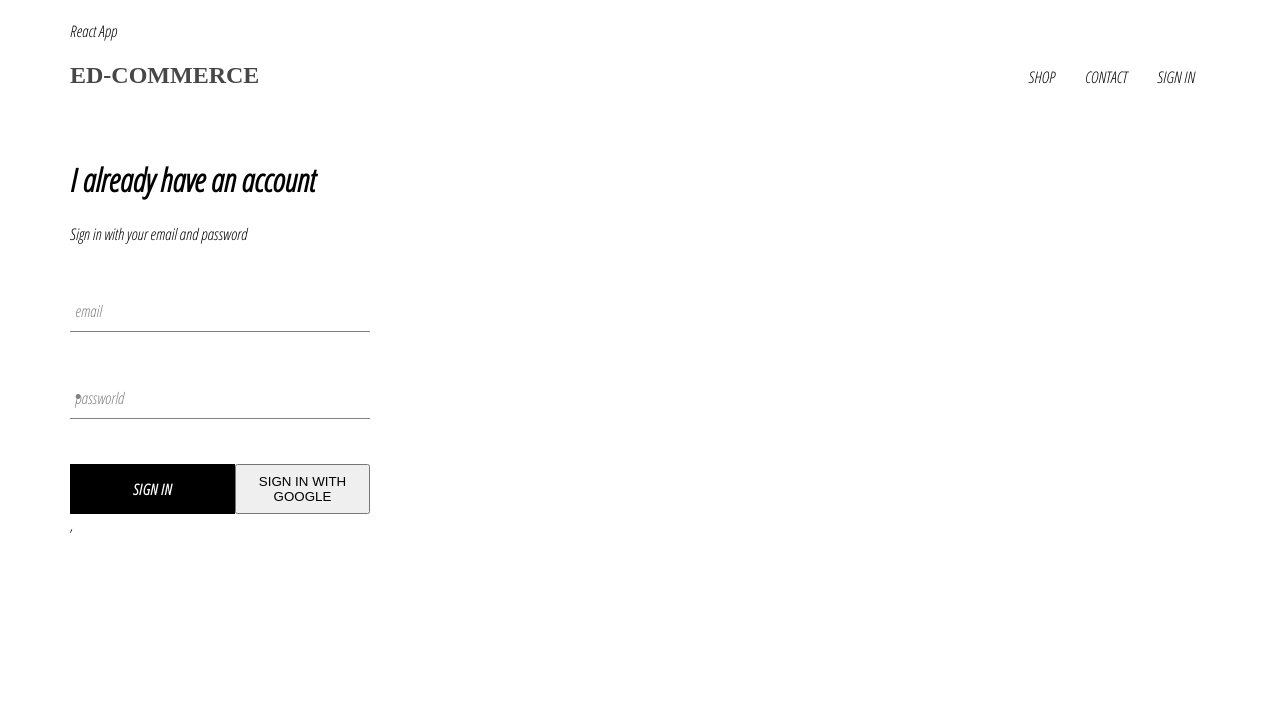
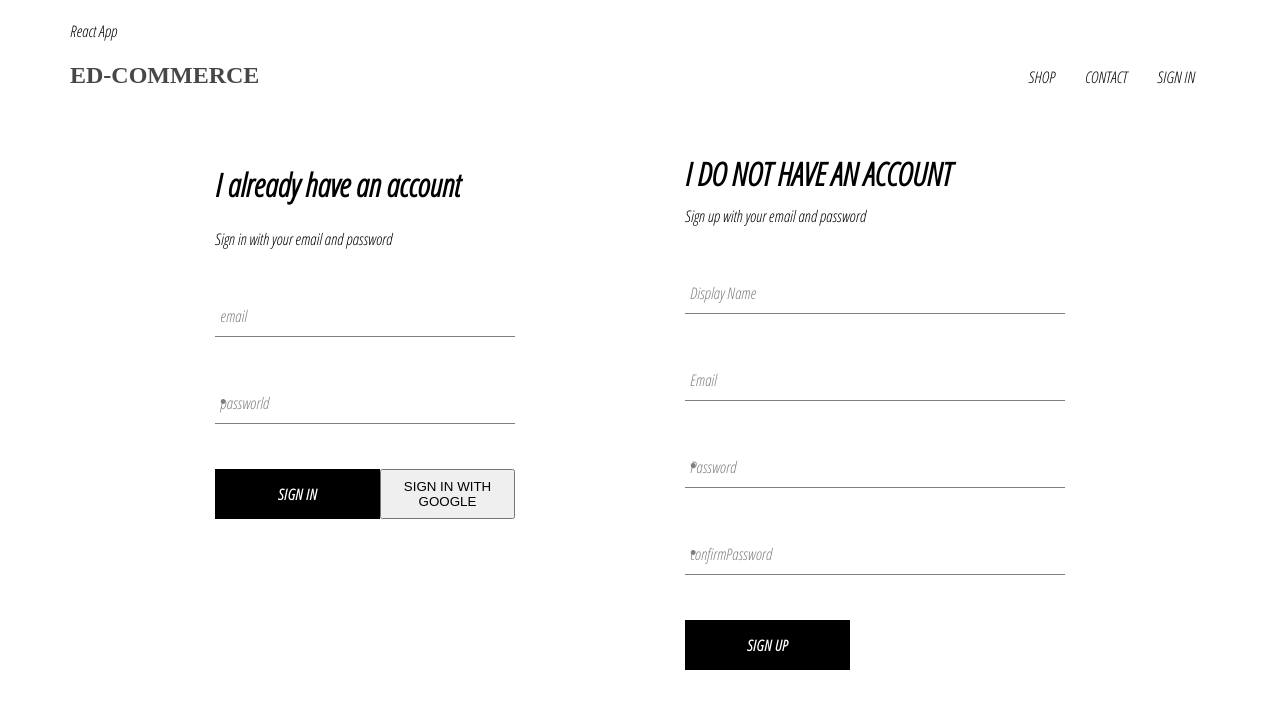
Before and after one commit to eliseedianda/ed-commercewebsite, a React (Create React App) app: page /signin in a window 1280 px wide. Shown: the top 708 px of the page. Built offline with nearby package versions, Linux system fonts and the light colour scheme; no server answers; a web font is replaced by a local one.

Commit message:
implematation of firebase

```diff
--- a/src/App.js
+++ b/src/App.js
@@ -5,7 +5,10 @@
 import ShopPage from "./pages/shop/shop.component";
 import Header from "./components/header/header.component";
 import signInAndSignUpPages from "./pages/sign-in-and-sign-up-pages/sign-in-and-sign-up-pages.component";
-import { auth } from "./components/firebase/firebase-utils";
+import {
+  auth,
+  creatUserProfileDocument,
+} from "./components/firebase/firebase-utils";
 
 class App extends React.Component {
   constructor() {
@@ -17,8 +20,21 @@
   }
   unsubsribeFromAuth = null;
   componentDidMount() {
-    this.unsubsribeFromAuth = auth.onAuthStateChanged((user) => {
-      this.setState({ currentUser: user });
+    this.unsubsribeFromAuth = auth.onAuthStateChanged(async (userAuth) => {
+      if (userAuth) {
+        const userRef = await creatUserProfileDocument(userAuth);
+
+        userRef.onSnapshot((snapShot) => {
+          this.setState({
+            currentUser: {
+              id: snapShot.id,
+              ...snapShot.data(),
+            },
+          });
+        });
+      } else {
+        this.setState({ currentUser: userAuth });
+      }
     });
   }
   componentWillUnmount() {
--- a/src/components/custom-button/custom-button.component.jsx
+++ b/src/components/custom-button/custom-button.component.jsx
@@ -4,7 +4,7 @@
 const CustomButton = ({ children, isGoogleSignIn, ...otherProps }) => {
   return (
     <button
-      class={`${isGoogleSignIn ? "google-sign-in" : " "}custom-button`}
+      className={`${isGoogleSignIn ? "google-sign-in" : " "}custom-button`}
       {...otherProps}
     >
       {children}{" "}
--- a/src/components/firebase/firebase-utils.js
+++ b/src/components/firebase/firebase-utils.js
@@ -12,6 +12,31 @@
   measurementId: "G-2W6S00ZM2L",
 };
 
+export const creatUserProfileDocument = async (userAuth, additionalData) => {
+  if (!userAuth) return;
+
+  const userRef = firestore.doc(`users/${userAuth.uid}`);
+
+  const snapShot = await userRef.get();
+
+  if (!snapShot.exists) {
+    const { displayName, email } = userAuth;
+    const createAt = new Date();
+
+    try {
+      await userRef.set({
+        displayName,
+        email,
+        createAt,
+        ...additionalData,
+      });
+    } catch (error) {
+      console.log("erroe creating user", error.message);
+    }
+  }
+  return userRef;
+};
+
 firebase.initializeApp(firebaseConfig);
 
 export const auth = firebase.auth();
--- /dev/null
+++ b/src/components/sign-up/sign-up.component.jsx
@@ -0,0 +1,99 @@
+import React from "react";
+import FormInput from "../form-input/form-input.component";
+import CustomButton from "../custom-button/custom-button.component";
+import "./sign-up.style.scss";
+import {
+  auth,
+  creatUserProfileDocument,
+} from "../../components/firebase/firebase-utils";
+
+class SignUp extends React.Component {
+  constructor() {
+    super();
+    this.state = {
+      displayName: "",
+      email: "",
+      password: " ",
+      confirmPassword: "",
+    };
+  }
+
+  handleSubmit = async (event) => {
+    event.preventDefault();
+    const { displayName, email, password, confirmPassword } = this.state;
+
+    if (!password) {
+      alert("password do not match");
+      return;
+    }
+
+    try {
+      const { user } = await auth.createUserWithEmailAndPassword(
+        email,
+        password
+      );
+      await creatUserProfileDocument(user, { displayName });
+
+      this.state = {
+        displayName: "",
+        email: "",
+        password: " ",
+        confirmPassword: "",
+      };
+    } catch (error) {
+      console.error(error);
+    }
+  };
+
+  handleChange = (event) => {
+    const { name, value } = event.target;
+    this.setState({ [name]: value });
+  };
+
+  render() {
+    const { displayName, email, password, confirmPassword } = this.state;
+    return (
+      <div className="sign-up">
+        <h1 className="title"> I DO NOT HAVE AN ACCOUNT </h1>
+        <span>Sign up with your email and password </span>
+        <form className="sign-up-form" onSubmit={this.handleSubmit}>
+          <FormInput
+            type="text"
+            name="displayName"
+            value={displayName}
+            onChange={this.handleChange}
+            label="Display Name"
+            required
+          />
+          <FormInput
+            type="email"
+            name="email"
+            value={email}
+            onChange={this.handleChange}
+            label="Email"
+            required
+          />
+          <FormInput
+            type="password"
+            name="password"
+            value={password}
+            onChange={this.handleChange}
+            label="Password"
+            required
+          />
+          <FormInput
+            type="password"
+            name="confirmPassword"
+            value={password}
+            onChange={this.handleChange}
+            label="confirmPassword"
+            required
+          />
+
+          <CustomButton type="submit">SIGN UP</CustomButton>
+        </form>
+      </div>
+    );
+  }
+}
+export default SignUp;
--- /dev/null
+++ b/src/components/sign-up/sign-up.style.scss
@@ -0,0 +1,9 @@
+.sign-up {
+  display: flex;
+  flex-direction: column;
+  width: 380px;
+
+  .title {
+    margin: 10px 0;
+  }
+}
--- a/src/pages/sign-in-and-sign-up-pages/sign-in-and-sign-up-pages.component.jsx
+++ b/src/pages/sign-in-and-sign-up-pages/sign-in-and-sign-up-pages.component.jsx
@@ -1,11 +1,13 @@
 import React from "react";
 import SignIn from "../../components/sign-in/sign-in.component";
+import SignUp from "../../components/sign-up/sign-up.component";
 import "./sign-in-and-sign-up-pages.style.scss";
 
 const SignInAndSignUpPages = () => {
   return (
     <div className="sign-in-and-sign-up">
       <SignIn></SignIn>
+      <SignUp></SignUp>
     </div>
   );
 };
--- a/src/pages/sign-in-and-sign-up-pages/sign-in-and-sign-up-pages.style.scss
+++ b/src/pages/sign-in-and-sign-up-pages/sign-in-and-sign-up-pages.style.scss
@@ -0,0 +1,6 @@
+.sign-in-and-sign-up {
+  width: 850px;
+  display: flex;
+  justify-content: space-between;
+  margin: 30px auto;
+}
```
